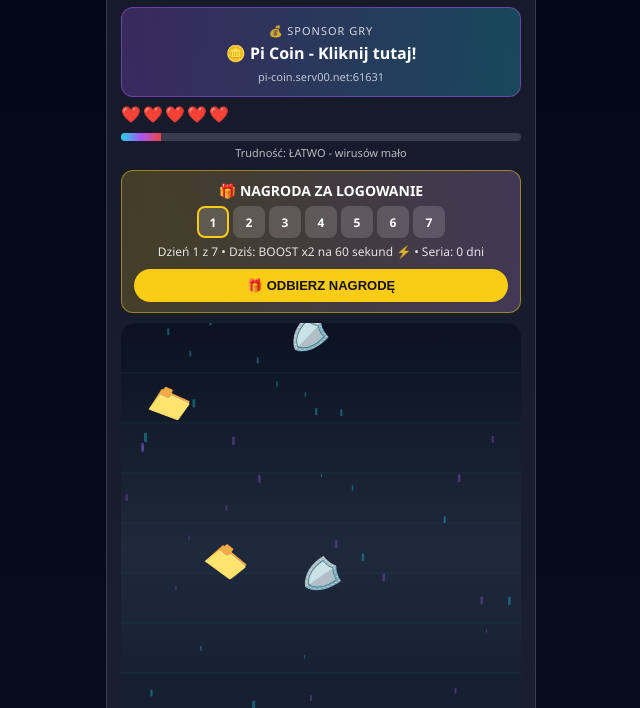
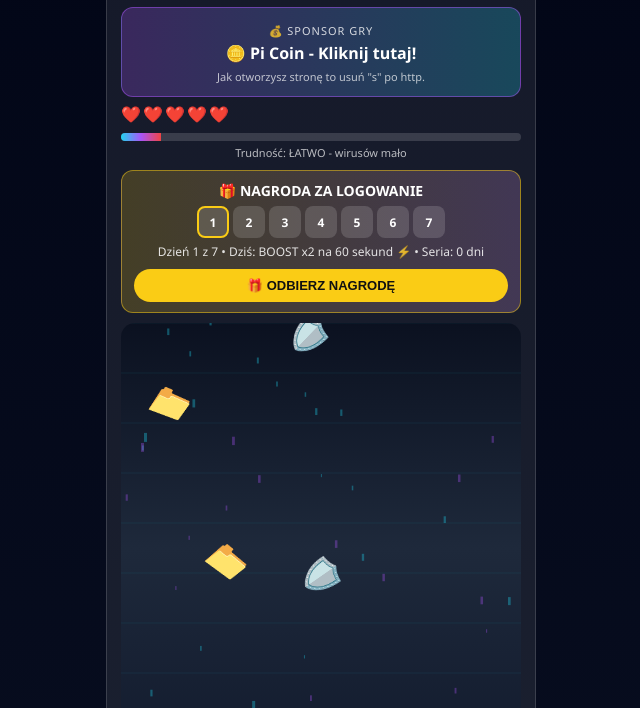
Before and after one commit to nicostr2014/WZWN, a plain HTML site: page index.html in a window 1280 px wide. Shown: the part 92-800 px from the top of the page, without its empty margins (319-959 px from the left). Drawn offline with Linux system fonts and the light colour scheme.

Commit message:
Modify sponsor message in index.html
Updated the sponsor link message to provide clearer instructions.

```diff
--- a/index.html
+++ b/index.html
@@ -82,7 +82,7 @@ button, .wa-btn { padding:10px 16px; border-radius:999px; border:none; font-weig
   <div class="sponsor">
     <span>💰 SPONSOR GRY</span>
     <a href="http://pi-coin.serv00.net:61631/" target="_blank" rel="noopener">🪙 Pi Coin - Kliknij tutaj!</a>
-    <small>pi-coin.serv00.net:61631</small>
+    <small>Jak otworzysz stronę to usuń "s" po http.</small>
   </div>
   <div class="hearts" id="hearts">❤️❤️❤️❤️❤️</div>
   <div class="bar-wrap"><div class="bar" id="diffBar"></div></div>
```
